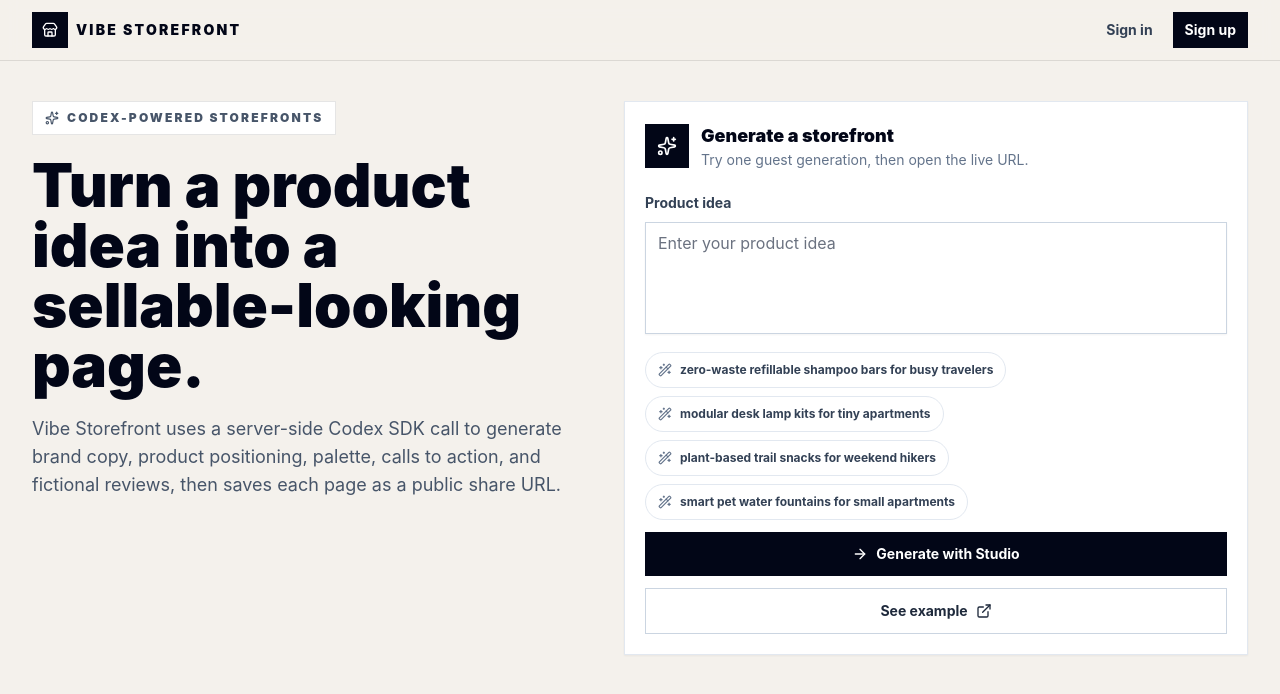
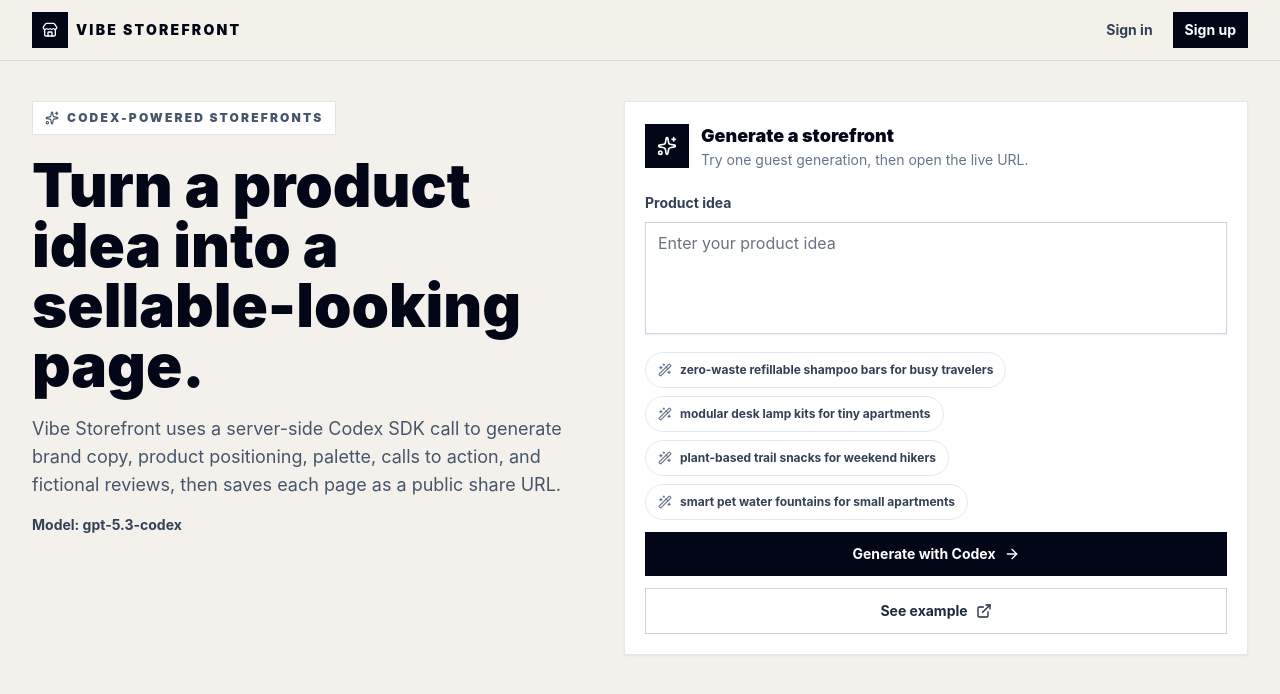
Before and after one commit to JessePeplinski/vibe-storefront, a Next.js app: page / in a window 1280 px wide. Shown: the top 694 px of the page. Built offline with nearby package versions, Linux system fonts and the light colour scheme; no server answers.

Commit message:
Update Codex generation CTA

```diff
--- a/app/(app)/page.tsx
+++ b/app/(app)/page.tsx
@@ -2,6 +2,7 @@ import { auth } from "@clerk/nextjs/server";
 import { redirect } from "next/navigation";
 import { Sparkles } from "lucide-react";
 import { LandingIdeaTeaser } from "@/components/landing-idea-teaser";
+import { DEFAULT_CODEX_MODEL } from "@/lib/codex-config";
 
 export default async function HomePage() {
   const { userId } = await auth();
@@ -27,6 +28,9 @@ export default async function HomePage() {
               brand copy, product positioning, palette, calls to action, and
               fictional reviews, then saves each page as a public share URL.
             </p>
+            <p className="mt-4 text-sm font-bold text-slate-700">
+              Model: {DEFAULT_CODEX_MODEL}
+            </p>
           </div>
           <LandingIdeaTeaser />
         </div>
--- a/components/landing-idea-teaser.tsx
+++ b/components/landing-idea-teaser.tsx
@@ -10,6 +10,7 @@ import {
   Sparkles,
   WandSparkles
 } from "lucide-react";
+import { useGenerationCountdown } from "@/components/use-generation-countdown";
 import { EXAMPLE_STOREFRONT_PATH } from "@/lib/example-storefront";
 import { STARTER_IDEAS } from "@/lib/studio-ideas";
 import type { StorefrontRecord } from "@/lib/storefront-schema";
@@ -37,6 +38,7 @@ export function LandingIdeaTeaser() {
   const [error, setError] = useState<string | null>(null);
   const [result, setResult] = useState<CreateStorefrontResponse | null>(null);
   const [existingGuestStorefront, setExistingGuestStorefront] = useState(false);
+  const { countdownText, resetCountdown } = useGenerationCountdown(isGenerating);
 
   async function generateFromIdea(nextIdea = idea, starterIdea?: string) {
     const trimmedIdea = nextIdea.trim();
@@ -47,6 +49,7 @@ export function LandingIdeaTeaser() {
 
     setError(null);
     setGeneratingStarterIdea(starterIdea ?? null);
+    resetCountdown();
     setIsGenerating(true);
 
     try {
@@ -175,12 +178,22 @@ export function LandingIdeaTeaser() {
           disabled={generationDisabled}
           type="submit"
         >
+          <span>
+            {isGenerating ? "Generating with Codex" : "Generate with Codex"}
+          </span>
+          {isGenerating && countdownText && (
+            <span
+              aria-live="polite"
+              className="min-w-10 whitespace-nowrap text-center font-black tabular-nums text-white/90"
+            >
+              {countdownText}
+            </span>
+          )}
           {isGenerating ? (
             <Loader2 className="h-4 w-4 animate-spin" aria-hidden />
           ) : (
             <ArrowRight className="h-4 w-4" aria-hidden />
           )}
-          {isGenerating ? "Generating with Codex" : "Generate with Studio"}
         </button>
       </form>
 
--- a/components/storefront-studio.tsx
+++ b/components/storefront-studio.tsx
@@ -17,6 +17,8 @@ import {
 } from "lucide-react";
 import { StorefrontCard } from "@/components/storefront-card";
 import { StorefrontRenderer } from "@/components/storefront-renderer";
+import { useGenerationCountdown } from "@/components/use-generation-countdown";
+import { DEFAULT_CODEX_MODEL } from "@/lib/codex-config";
 import { DRAFT_IDEA_STORAGE_KEY, STARTER_IDEAS } from "@/lib/studio-ideas";
 import type { StorefrontRecord } from "@/lib/storefront-schema";
 import { sampleStorefrontContent } from "@/lib/storefront-schema";
@@ -59,6 +61,7 @@ export function StorefrontStudio({
   const [copiedPreviewHref, setCopiedPreviewHref] = useState<string | null>(
     null
   );
+  const { countdownText, resetCountdown } = useGenerationCountdown(isGenerating);
 
   useEffect(() => {
     const draftIdea = window.localStorage
@@ -97,6 +100,7 @@ export function StorefrontStudio({
 
     setError(null);
     setGeneratingStarterIdea(starterIdea ?? null);
+    resetCountdown();
     setIsGenerating(true);
 
     try {
@@ -198,6 +202,9 @@ export function StorefrontStudio({
             <h1 className="mt-2 text-3xl font-black leading-tight text-white">
               {studioTitle}
             </h1>
+            <p className="mt-2 text-sm font-bold text-stone-300">
+              Model: {DEFAULT_CODEX_MODEL}
+            </p>
           </div>
           <div className="flex h-11 w-11 shrink-0 items-center justify-center bg-teal-300 text-slate-950">
             <Sparkles className="h-5 w-5" aria-hidden />
@@ -224,10 +231,12 @@ export function StorefrontStudio({
           {(isGenerating || result || error) && (
             <div className="ml-12 border border-white/10 bg-black/25 p-3 text-sm">
               {isGenerating && (
-                <p className="inline-flex items-center gap-2 font-bold text-teal-100">
-                  <Loader2 className="h-4 w-4 animate-spin" aria-hidden />
-                  Codex is building the storefront
-                </p>
+                <div className="font-bold text-teal-100">
+                  <p className="inline-flex items-center gap-2">
+                    <Loader2 className="h-4 w-4 animate-spin" aria-hidden />
+                    Codex is building the storefront
+                  </p>
+                </div>
               )}
               {error && <p className="font-bold text-red-200">{error}</p>}
               {result && !isGenerating && (
@@ -321,12 +330,22 @@ export function StorefrontStudio({
             disabled={generationDisabled}
             type="submit"
           >
+            <span>
+              {isGenerating ? "Generating with Codex" : "Generate with Codex"}
+            </span>
+            {isGenerating && countdownText && (
+              <span
+                aria-live="polite"
+                className="min-w-10 whitespace-nowrap text-center font-black tabular-nums text-slate-950/80"
+              >
+                {countdownText}
+              </span>
+            )}
             {isGenerating ? (
               <Loader2 className="h-4 w-4 animate-spin" aria-hidden />
             ) : (
               <Send className="h-4 w-4" aria-hidden />
             )}
-            {isGenerating ? "Generating with Codex" : "Generate storefront"}
           </button>
         </form>
 
--- /dev/null
+++ b/components/use-generation-countdown.ts
@@ -0,0 +1,61 @@
+"use client";
+
+import { useCallback, useEffect, useState } from "react";
+import { CODEX_GENERATION_ESTIMATE_SECONDS } from "@/lib/codex-config";
+
+const MILLIS_PER_SECOND = 1000;
+
+function formatCountdown(seconds: number): string {
+  const minutes = Math.floor(seconds / 60);
+  const remainingSeconds = seconds % 60;
+
+  return `${minutes}:${remainingSeconds.toString().padStart(2, "0")}`;
+}
+
+type GenerationCountdown = {
+  countdownText: string | null;
+  resetCountdown: () => void;
+};
+
+export function useGenerationCountdown(
+  isActive: boolean
+): GenerationCountdown {
+  const [elapsedSeconds, setElapsedSeconds] = useState(0);
+  const resetCountdown = useCallback(() => setElapsedSeconds(0), []);
+
+  useEffect(() => {
+    if (!isActive) {
+      return;
+    }
+
+    const intervalId = window.setInterval(() => {
+      setElapsedSeconds((currentSeconds) => currentSeconds + 1);
+    }, MILLIS_PER_SECOND);
+
+    return () => window.clearInterval(intervalId);
+  }, [isActive]);
+
+  if (!isActive) {
+    return {
+      countdownText: null,
+      resetCountdown
+    };
+  }
+
+  const remainingSeconds = Math.max(
+    CODEX_GENERATION_ESTIMATE_SECONDS - elapsedSeconds,
+    0
+  );
+
+  if (remainingSeconds === 0) {
+    return {
+      countdownText: "Finishing up...",
+      resetCountdown
+    };
+  }
+
+  return {
+    countdownText: formatCountdown(remainingSeconds),
+    resetCountdown
+  };
+}
--- /dev/null
+++ b/lib/codex-config.ts
@@ -0,0 +1,2 @@
+export const DEFAULT_CODEX_MODEL = "gpt-5.3-codex";
+export const CODEX_GENERATION_ESTIMATE_SECONDS = 15;
--- a/lib/codex-storefront.ts
+++ b/lib/codex-storefront.ts
@@ -3,6 +3,7 @@ import { mkdir } from "node:fs/promises";
 import { join } from "node:path";
 import { Codex } from "@openai/codex-sdk";
 import { zodToJsonSchema } from "zod-to-json-schema";
+import { DEFAULT_CODEX_MODEL } from "@/lib/codex-config";
 import { requireEnv } from "@/lib/env";
 import {
   type StorefrontContent,
@@ -86,7 +87,7 @@ export async function generateStorefront(
       PATH: process.env.PATH ?? ""
     },
     config: {
-      model: process.env.CODEX_MODEL ?? "gpt-5.3-codex",
+      model: process.env.CODEX_MODEL ?? DEFAULT_CODEX_MODEL,
       approval_policy: "never",
       sandbox_mode: "read-only",
       model_reasoning_effort: "low"
```
Also changed, not shown: 2 other files (tests, documents, lock files or other folders).
